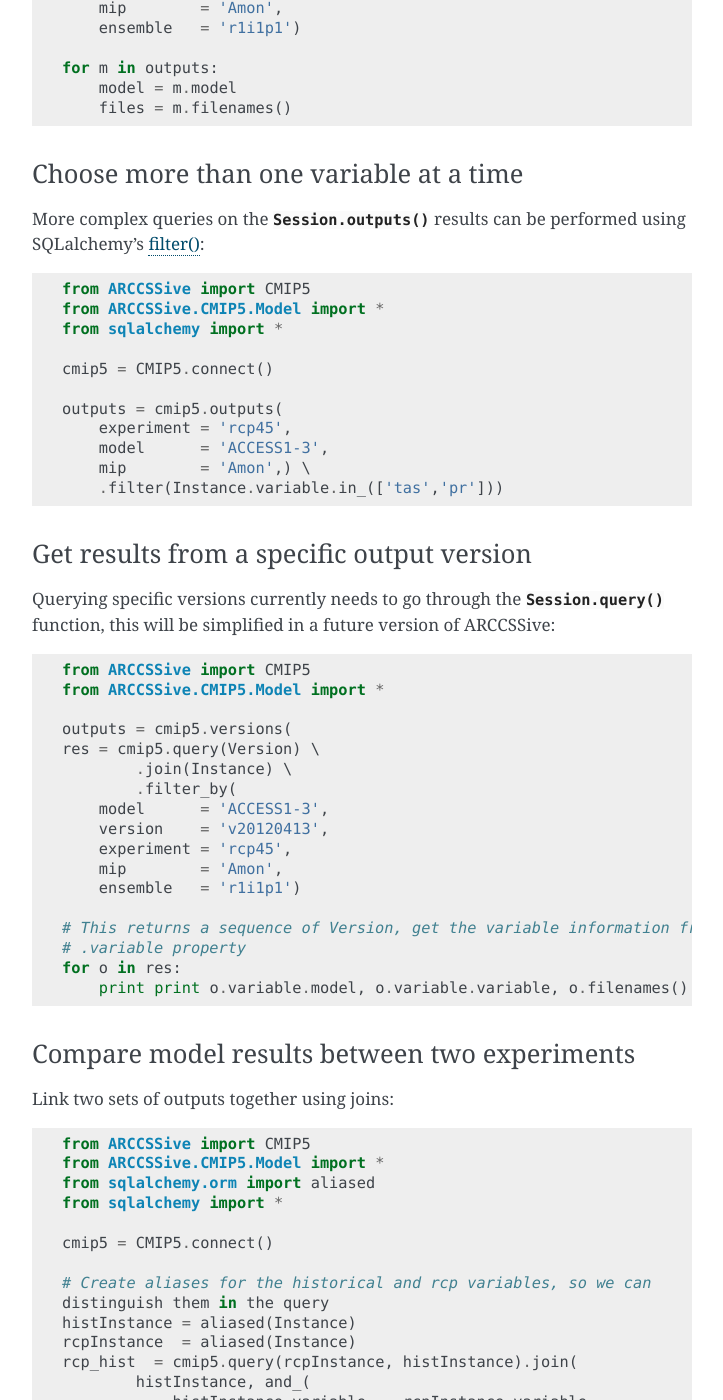
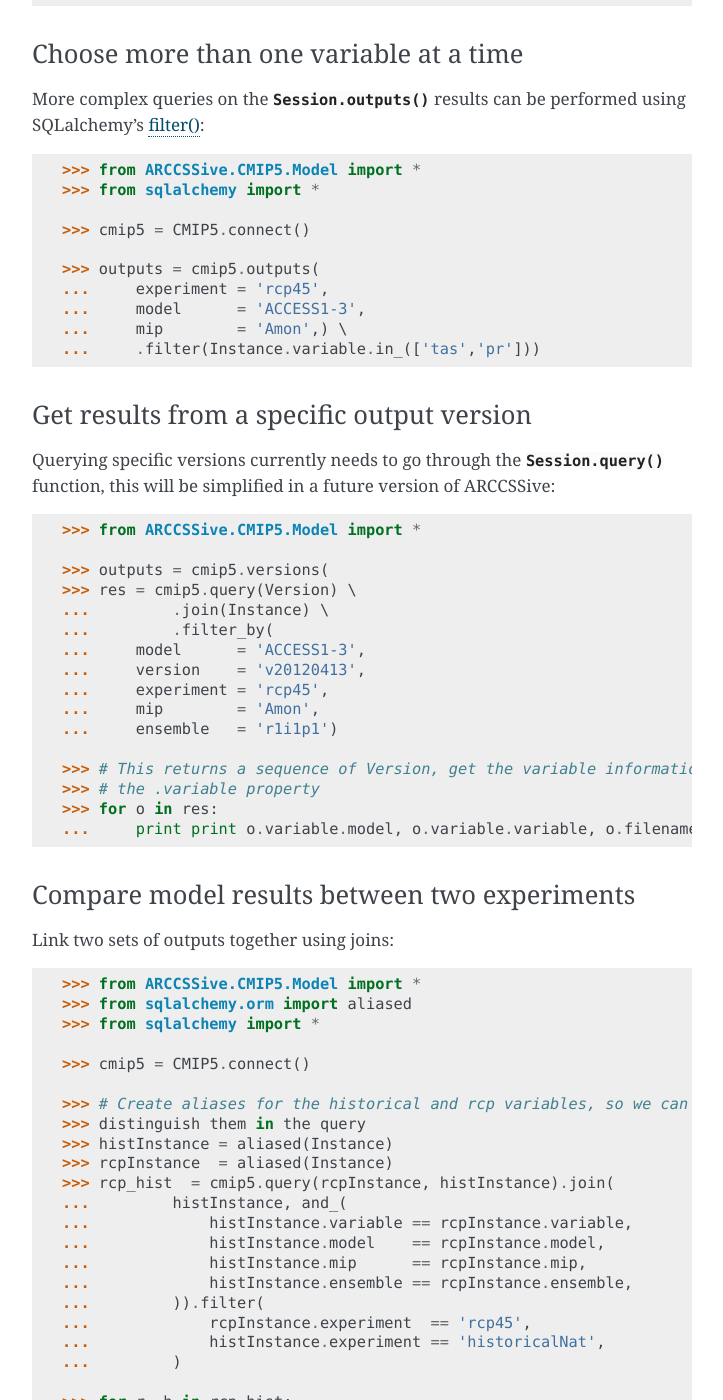
Before and after one commit to coecms/ARCCSSive, a Sphinx documentation site: the page built from docs/CMIP5.rst, in a window 1280 px wide and 1400 px high, scrolled down 1370 px. Shown: the whole window, without its empty margins (388-1111 px from the left). Built offline with Sphinx 7.4.7, drawn with Linux system fonts in a browser that asks for light colours; the version number could not be read and is left out; some of the changed text lies outside the part shown.

```diff
--- a/docs/CMIP5.rst
+++ b/docs/CMIP5.rst
@@ -38,113 +46,110 @@ Examples
 Get files from a single model variable
 ~~~~~~~~~~~~~~~~~~~~~~~~~~~~~~~~~~~~~~
 
-::
+.. doctest::
 
-    from ARCCSSive import CMIP5
-    cmip5 = CMIP5.connect()
+    >>> outputs = cmip5.outputs(
+    ...     experiment = 'rcp45',
+    ...     variable   = 'tas',
+    ...     mip        = 'Amon',
+    ...     model      = 'ACCESS1-3',
+    ...     ensemble   = 'r1i1p1')
 
-    outputs = cmip5.outputs(
-        experiment = 'rcp45',
-        variable   = 'tas',
-        mip        = 'Amon',
-        model      = 'ACCESS1-3',
-        ensemble   = 'r1i1p1')
-
-    for f in outputs.first().filenames():
-        print f
+    >>> for f in outputs.first().filenames():
+    ...     print f
 
 
 Get files from all models for a specific variable
 ~~~~~~~~~~~~~~~~~~~~~~~~~~~~~~~~~~~~~~~~~~~~~~~~~
 
-::
+.. doctest::
 
-    from ARCCSSive import CMIP5
-    cmip5 = CMIP5.connect()
+    >>> outputs = cmip5.outputs(
+    ...     experiment = 'rcp45',
+    ...     variable   = 'tas',
+    ...     mip        = 'Amon',
+    ...     ensemble   = 'r1i1p1')
 
-    outputs = cmip5.outputs(
-        experiment = 'rcp45',
-        variable   = 'tas',
-        mip        = 'Amon',
-        ensemble   = 'r1i1p1')
-
-    for m in outputs:
-        model = m.model
-        files = m.filenames()
+    >>> for m in outputs:
+    ...     model = m.model
+    ...     files = m.filenames()
 
 Choose more than one variable at a time
 ~~~~~~~~~~~~~~~~~~~~~~~~~~~~~~~~~~~~~~~
 
 More complex queries on the :func:`Session.outputs()` results can be performed using
-SQLalchemy's `filter() <http://docs.sqlalchemy.org/en/rel_1_0/orm/tutorial.html#common-filter-operators>`_::
+SQLalchemy's `filter() <http://docs.sqlalchemy.org/en/rel_1_0/orm/tutorial.html#common-filter-operators>`_:
 
-    from ARCCSSive import CMIP5
-    from ARCCSSive.CMIP5.Model import *
-    from sqlalchemy import *
+.. doctest::
 
-    cmip5 = CMIP5.connect()
+    >>> from ARCCSSive.CMIP5.Model import *
+    >>> from sqlalchemy import *
 
-    outputs = cmip5.outputs(
-        experiment = 'rcp45',
-        model      = 'ACCESS1-3',
-        mip        = 'Amon',) \
-        .filter(Instance.variable.in_(['tas','pr']))
+    >>> cmip5 = CMIP5.connect()
+
+    >>> outputs = cmip5.outputs(
+    ...     experiment = 'rcp45',
+    ...     model      = 'ACCESS1-3',
+    ...     mip        = 'Amon',) \
+    ...     .filter(Instance.variable.in_(['tas','pr']))
 
 Get results from a specific output version
 ~~~~~~~~~~~~~~~~~~~~~~~~~~~~~~~~~~~~~~~~~~
 
 Querying specific versions currently needs to go through the
 :func:`Session.query()` function, this will be simplified in a future version of
-ARCCSSive::
+ARCCSSive:
 
-    from ARCCSSive import CMIP5
-    from ARCCSSive.CMIP5.Model import *
+.. doctest::
 
-    outputs = cmip5.versions(
-    res = cmip5.query(Version) \
-            .join(Instance) \
-            .filter_by(
-        model      = 'ACCESS1-3',
-        version    = 'v20120413',
-        experiment = 'rcp45',
-        mip        = 'Amon',
-        ensemble   = 'r1i1p1')
+    >>> from ARCCSSive.CMIP5.Model import *
 
-    # This returns a sequence of Version, get the variable information from the
-    # .variable property
-    for o in res:
-        print print o.variable.model, o.variable.variable, o.filenames()
+    >>> outputs = cmip5.versions(
+    >>> res = cmip5.query(Version) \
+    ...         .join(Instance) \
+    ...         .filter_by(
+    ...     model      = 'ACCESS1-3',
+    ...     version    = 'v20120413',
+    ...     experiment = 'rcp45',
+    ...     mip        = 'Amon',
+    ...     ensemble   = 'r1i1p1')
+
+    >>> # This returns a sequence of Version, get the variable information from
+    >>> # the .variable property
+    >>> for o in res:
+    ...     print print o.variable.model, o.variable.variable, o.filenames()
 
 Compare model results between two experiments
 ~~~~~~~~~~~~~~~~~~~~~~~~~~~~~~~~~~~~~~~~~~~~~
 
-Link two sets of outputs together using joins::
+Link two sets of outputs together using joins:
+
+.. doctest::
 
 
-    from ARCCSSive import CMIP5
-    from ARCCSSive.CMIP5.Model import *
-    from sqlalchemy.orm import aliased
-    from sqlalchemy import *
+    >>> from ARCCSSive.CMIP5.Model import *
+    >>> from sqlalchemy.orm import aliased
+    >>> from sqlalchemy import *
 
-    cmip5 = CMIP5.connect()
+    >>> cmip5 = CMIP5.connect()
 
-    # Create aliases for the historical and rcp variables, so we can
-    distinguish them in the query
-    histInstance = aliased(Instance)
-    rcpInstance  = aliased(Instance)
-    rcp_hist  = cmip5.query(rcpInstance, histInstance).join(
-            histInstance, and_(
-                histInstance.variable == rcpInstance.variable,
-                histInstance.model    == rcpInstance.model,
-                histInstance.mip      == rcpInstance.mip,
-                histInstance.ensemble == rcpInstance.ensemble,
-            )).filter(
-                rcpInstance.experiment  == 'rcp45',
-                histInstance.experiment == 'historicalNat',
-            )
+    >>> # Create aliases for the historical and rcp variables, so we can
+    >>> distinguish them in the query
+    >>> histInstance = aliased(Instance)
+    >>> rcpInstance  = aliased(Instance)
+    >>> rcp_hist  = cmip5.query(rcpInstance, histInstance).join(
+    ...         histInstance, and_(
+    ...             histInstance.variable == rcpInstance.variable,
+    ...             histInstance.model    == rcpInstance.model,
+    ...             histInstance.mip      == rcpInstance.mip,
+    ...             histInstance.ensemble == rcpInstance.ensemble,
+    ...         )).filter(
+    ...             rcpInstance.experiment  == 'rcp45',
+    ...             histInstance.experiment == 'historicalNat',
+    ...         )
 
-    for r, h in rcp_hist:
-        print r.versions[-1].path, h.versions[-1].path
+    >>> for r, h in rcp_hist:
+    ...     print r.versions[-1].path, h.versions[-1].path
 
 API
 ---
--- /dev/null
+++ b/docs/_static/copybutton.js
@@ -0,0 +1,60 @@
+$(document).ready(function() {
+    /* Add a [>>>] button on the top-right corner of code samples to hide
+     * the >>> and ... prompts and the output and thus make the code
+     * copyable. */
+    var div = $('.highlight-python .highlight,' +
+                '.highlight-python3 .highlight')
+    var pre = div.find('pre');
+
+    // get the styles from the current theme
+    pre.parent().parent().css('position', 'relative');
+    var hide_text = 'Hide the prompts and output';
+    var show_text = 'Show the prompts and output';
+    var border_width = pre.css('border-top-width');
+    var border_style = pre.css('border-top-style');
+    var border_color = pre.css('border-top-color');
+    var button_styles = {
+        'cursor':'pointer', 'position': 'absolute', 'top': '0', 'right': '0',
+        'border-color': border_color, 'border-style': border_style,
+        'border-width': border_width, 'color': border_color, 'text-size': '75%',
+        'font-family': 'monospace', 'padding-left': '0.2em', 'padding-right': '0.2em'
+    }
+
+    // create and add the button to all the code blocks that contain >>>
+    div.each(function(index) {
+        var jthis = $(this);
+        if (jthis.find('.gp').length > 0) {
+            var button = $('<span class="copybutton">&gt;&gt;&gt;</span>');
+            button.css(button_styles)
+            button.attr('title', hide_text);
+            button.data('hidden', 'true');
+            jthis.prepend(button);
+        }
+        // tracebacks (.gt) contain bare text elements that need to be
+        // wrapped in a span to work with .nextUntil() (see later)
+        jthis.find('pre:has(.gt)').contents().filter(function() {
+            return ((this.nodeType == 3) && (this.data.trim().length > 0));
+        }).wrap('<span>');
+    });
+
+    // define the behavior of the button when it's clicked
+    $('.copybutton').click(function(e){
+        e.preventDefault();
+        var button = $(this);
+        if (button.data('hidden') === 'false') {
+            // hide the code output
+            button.parent().find('.go, .gp, .gt').hide();
+            button.next('pre').find('.gt').nextUntil('.gp, .go').css('visibility', 'hidden');
+            button.css('text-decoration', 'line-through');
+            button.attr('title', show_text);
+            button.data('hidden', 'true');
+        } else {
+            // show the code output
+            button.parent().find('.go, .gp, .gt').show();
+            button.next('pre').find('.gt').nextUntil('.gp, .go').css('visibility', 'visible');
+            button.css('text-decoration', 'none');
+            button.attr('title', hide_text);
+            button.data('hidden', 'false');
+        }
+    });
+});
--- a/docs/conf.py
+++ b/docs/conf.py
@@ -50,9 +50,6 @@ source_suffix = '.rst'
 # The master toctree document.
 master_doc = 'index'
 
-sys.path.append('..')
-import meta
-
 # General information about the project.
 project = u'ARCCSSive'
 copyright = u'2015, ARCCSS CMS'
@@ -61,11 +58,21 @@ author = u'ARCCSS CMS'
 # The version info for the project you're documenting, acts as replacement for
 # |version| and |release|, also used in various other places throughout the
 # built documents.
+def git_version():
+    from subprocess import Popen, PIPE
+
+    # Version of the current repository
+    describe = Popen(['git','describe','--always','--dirty'],stdout=PIPE)
+    version  = describe.communicate()[0].decode('utf-8').strip()
+
+    # Most recent release
+    describe = Popen(['git','describe','--abbrev=0'],stdout=PIPE)
+    release  = describe.communicate()[0].decode('utf-8').strip()
+    return version, release
 #
-# The short X.Y version.
-version = meta.version
-# The full version, including alpha/beta/rc tags.
-release = meta.release
+# version: The short X.Y version.
+# release: The full version, including alpha/beta/rc tags.
+release, version = git_version()
 
 # The language for content autogenerated by Sphinx. Refer to documentation
 # for a list of supported languages.
@@ -302,3 +309,9 @@ class Mock(MagicMock):
 
 MOCK_MODULES = ['netCDF4']
 sys.modules.update((mod_name, Mock()) for mod_name in MOCK_MODULES)
+
+def setup(app):
+    app.add_javascript('copybutton.js')
+
+primary_domain = 'py'
+highlight_language = 'python3'
```
Also changed, not shown: other parts of docs/CMIP5.rst (+17 -9 lines), 1 other file.
